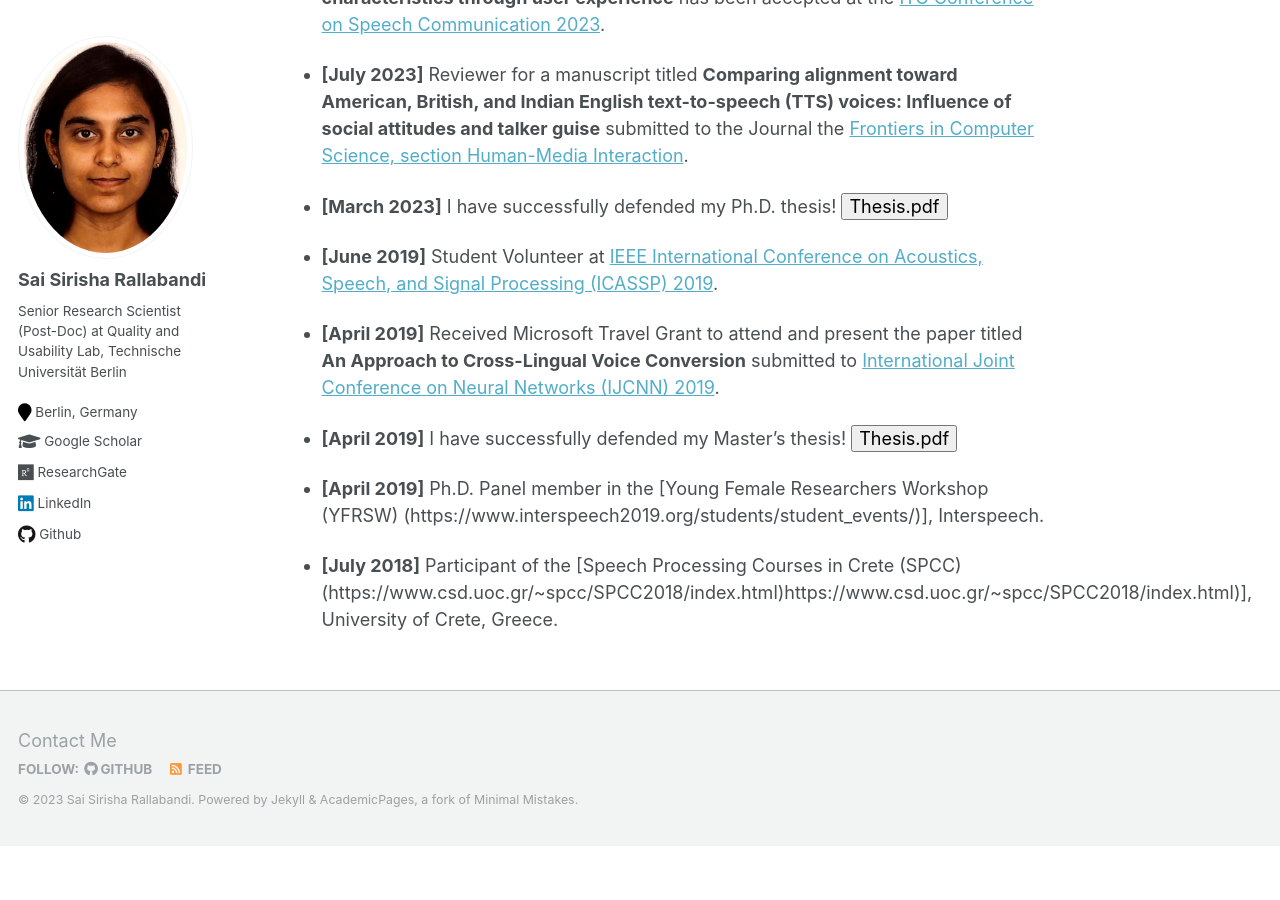
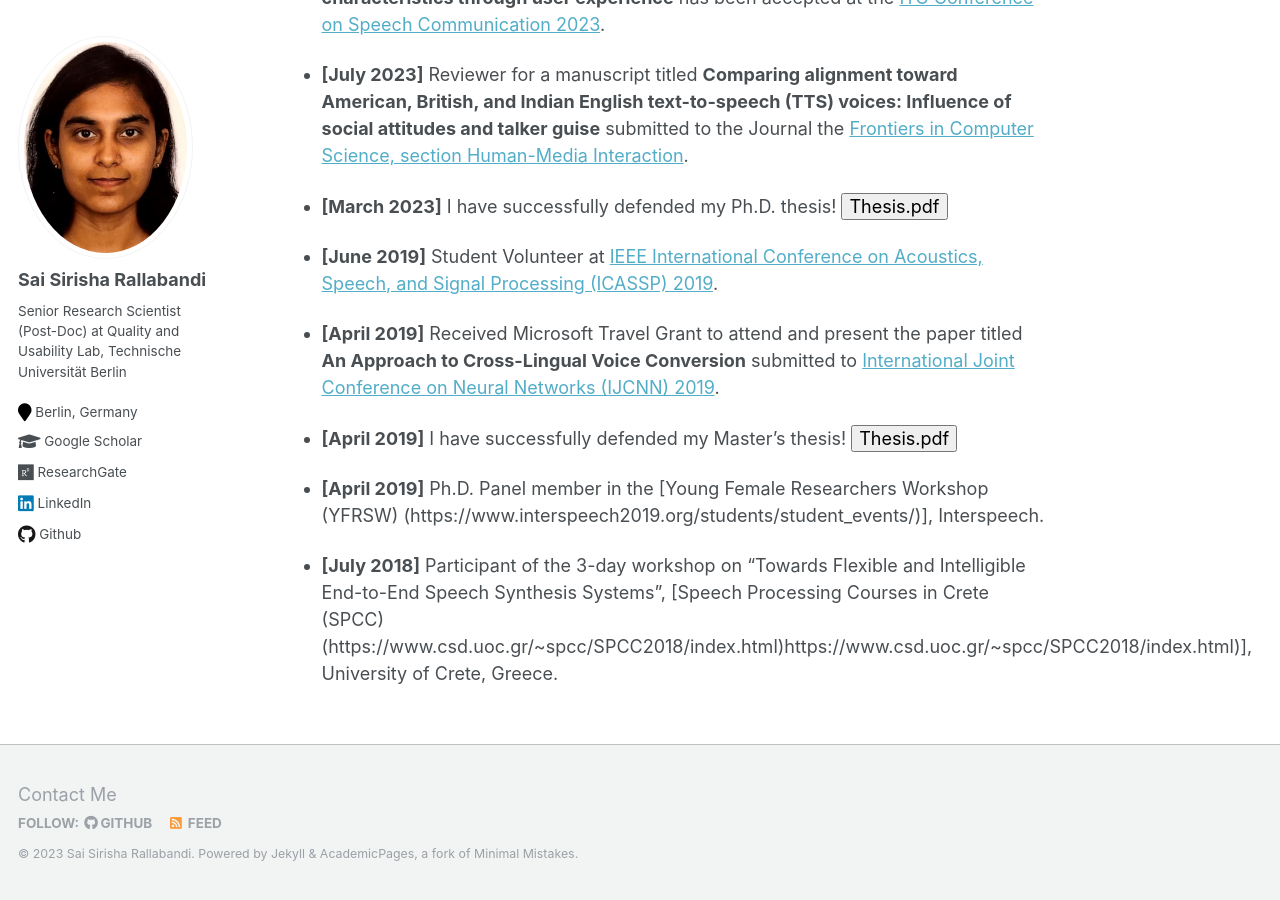
Before and after one commit to SaiSirishaR/saisirishar.github.io, a Jekyll site: the page built from _pages/about.md, in a window 1280 px wide and 900 px high, scrolled down 707 px. Built offline with Jekyll 4.4.1, drawn with Linux system fonts in a browser that asks for light colours; before the commit the page ends 1553 px from its top, so only the background shows below that.

Commit message:
Update about.md

```diff
--- a/_pages/about.md
+++ b/_pages/about.md
@@ -35,4 +35,4 @@ user experience** has been accepted at the [ITG Conference on Speech Communicati
 
 - **[April 2019]** Ph.D. Panel member in the [Young Female Researchers Workshop (YFRSW) (https://www.interspeech2019.org/students/student_events/)], Interspeech.
 
-- **[July 2018]** Participant of the [Speech Processing Courses in Crete (SPCC)(https://www.csd.uoc.gr/~spcc/SPCC2018/index.html)https://www.csd.uoc.gr/~spcc/SPCC2018/index.html)], University of Crete, Greece.
+- **[July 2018]** Participant of the 3-day workshop on "Towards Flexible and Intelligible End-to-End Speech Synthesis Systems", [Speech Processing Courses in Crete (SPCC)(https://www.csd.uoc.gr/~spcc/SPCC2018/index.html)https://www.csd.uoc.gr/~spcc/SPCC2018/index.html)], University of Crete, Greece.
```
